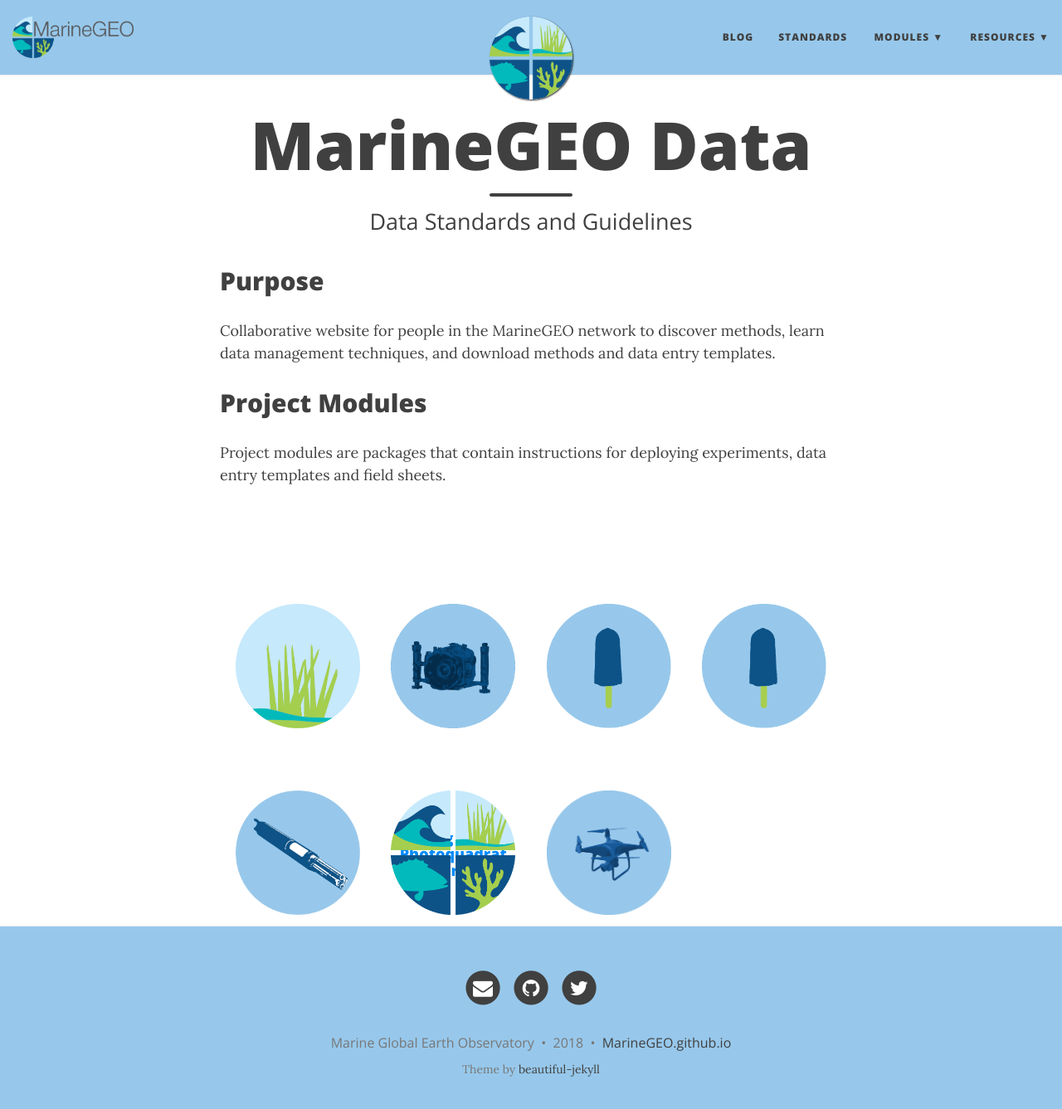
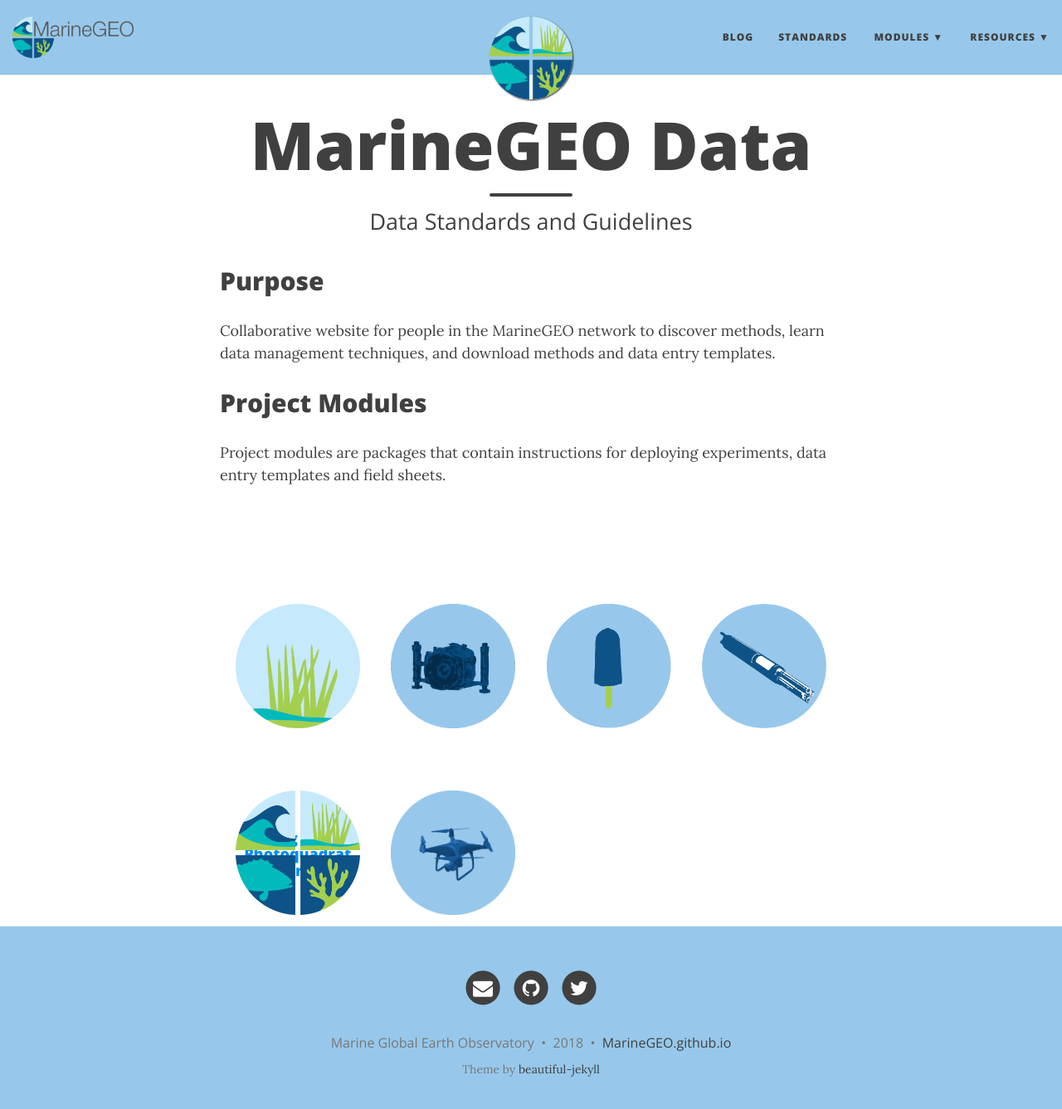
Before and after one commit to mukhamadazistholib/marinegeo.github.io, a Jekyll site: the page built from index.md, in a window 1280 px wide and 1350 px high. Shown: the top 1337 px of the window at 83% size. Built offline with Jekyll 4.4.1, drawn with Linux system fonts in a browser that asks for light colours; nearby versions of some CDN libraries.

Commit message:
changes contains to equality operator

```diff
--- a/_layouts/modules.html
+++ b/_layouts/modules.html
@@ -32,7 +32,7 @@ layout: base
       <h1>Modules</h1>
         {% for m in page.modules %}
         {% for module in sorted %}
-          {% if m contains module.id%}
+          {% if m == module.id %}
             <div class="col-md-3 col-sm-4 col-xs-6" style="height: 225px;">
                 <a href="{{site.baseurl}}{{module.url}}">
                        <img src="{{module.thumbnail }}" class="img-responsive" style="height: 150px; position: relative; left: 50%; top: 50%; margin-left: -75px;">
--- a/_layouts/project.html
+++ b/_layouts/project.html
@@ -42,7 +42,7 @@ layout: base
       {% if page.submodules %}
       <h1>Submodules</h1>
         {% for module in site.project-modules %}
-          {% if page.submodules contains module.id%}
+          {% if page.submodules == module.id%}
             <div class="col-md-3 col-sm-4 col-xs-6">
               <div style="padding-top: 25px; ">
                 <a href="{{site.baseurl}}{{module.url}}">
--- a/index.md
+++ b/index.md
@@ -26,7 +26,7 @@ Project modules are packages that contain instructions for deploying experiments
 {% if page.modules %}
   {% for m in page.modules %}
   {% for module in sorted %}
-    {% if m contains module.id%}
+    {% if m == module.id  %}
 <div class="col-md-3 col-sm-4 col-xs-6" style="height: 225px;">
   <a href="{{site.baseurl}}{{module.url}}">
          <img src="{{module.thumbnail}}" class="img-responsive" style="height: 150px; position: relative; left: 50%; top: 50%; margin-left: -75px;">
```
